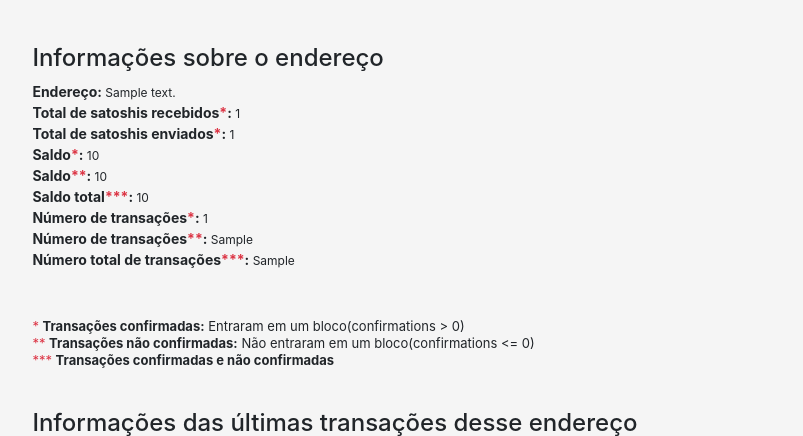
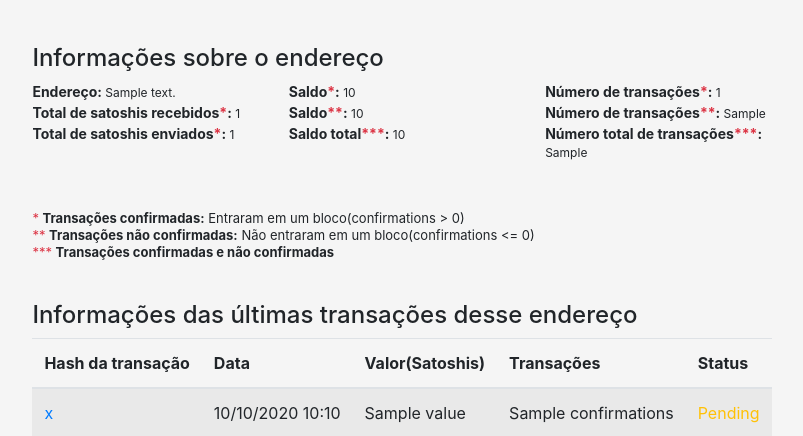
Before and after one commit to anderson9212/bitcoin, a Django app: template templates/index.html in a window 1280 px wide. Shown: the part 56-492 px from the top of the page, without its empty margins (238-1041 px from the left). Run offline with Django 3.2, Linux system fonts and the light colour scheme; the template is opened without the code that fills it: most values are stand-ins (such as "Sample title", 1, 10 or a date in 2020); some libraries are stand-ins or nearby versions.

Commit message:
Melhorias no visual(css)

```diff
--- a/templates/index.html
+++ b/templates/index.html
@@ -4,16 +4,22 @@
 {% block main %}
 
     <h4 class="tit">Informações sobre o endereço</h4>
-    <div class="info_top">
+    <div class="row info_top">
+        <div class="col-md-4 col-sm-6">
             <b>Endereço:</b> {{ address }}<br>
             <b>Total de satoshis recebidos<span class="text-danger">*</span>:</b> {{ total_received }}<br>
             <b>Total de satoshis enviados<span class="text-danger">*</span>:</b> {{ total_sent }}<br>
+        </div>
+        <div class="col-md-4 col-sm-6">
             <b>Saldo<span class="text-danger">*</span>:</b> {{ balance }}<br>
             <b>Saldo<span class="text-danger">**</span>:</b> {{ unconfirmed_balance }}<br>
             <b>Saldo total<span class="text-danger">***</span>:</b> {{ final_balance }}<br>
+        </div>
+        <div class="col-md-4 col-sm-6">
             <b>Número de transações<span class="text-danger">*</span>:</b> {{ n_tx }}<br>
             <b>Número de transações<span class="text-danger">**</span>:</b> {{ unconfirmed_n_tx }}<br>
             <b>Número total de transações<span class="text-danger">***</span>:</b> {{ final_n_tx }}
+        </div>
     </div>
 
     <br><br>
```
Lines whose indentation alone changed are shown as unchanged.
